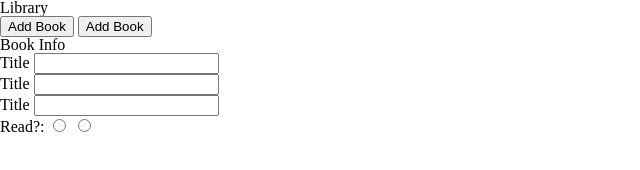
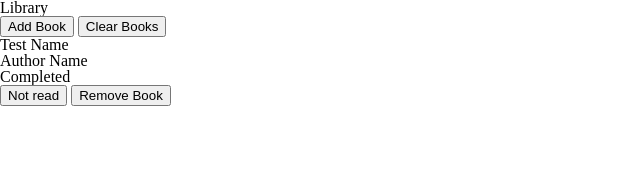
Before and after one commit to adamakers/library, a plain HTML site: page index.html in a window 1280 px wide. Shown: the whole page, without its empty margins (0-640 px from the left). Drawn offline with Linux system fonts and the light colour scheme; a web font is replaced by a local one.

Commit message:
moved modal to bottom of document

```diff
--- a/index.html
+++ b/index.html
@@ -11,6 +11,7 @@
   <link rel="preconnect" href="https://fonts.gstatic.com" crossorigin>
   <link href="https://fonts.googleapis.com/css2?family=Akshar:wght@500&display=swap" rel="stylesheet">
 
+  <!-- STYLES -->
   <link rel="stylesheet" href="./styles/reset.css">
   <link rel="stylesheet" href="./styles/style.css">
 
@@ -19,17 +20,37 @@
 
 <body>
   <header class="main-header">
-    <h1>Library</h1>
-    <ul class="book-options">
-      <button class="add-book-btn">Add Book</button>
-      <button class="clear-book-btn">Add Book</button>
-    </ul>
+    <div class="container">
+      <h1>Library</h1>
+      <ul class="book-options">
+        <button class="add-book-btn">Add Book</button>
+        <button class="clear-book-btn">Clear Books</button>
+      </ul>
+    </div>
   </header>
 
   <main>
     <div class="container">
 
       <div class="book-tile">
+        <h2>Test Name</h2>
+        <p class="author-name">Author Name</p>
+        <p class="read-status">Completed</p>
+        <button class="read-btn">Not read</button>
+        <button class="remove-btn">Remove Book</button>
+      </div>
+
+
+
+
+
+    </div>
+  </main>
+
+  <div class="modal">
+
+
+    <!-- <div class="add-book-popup">
         <header class="tile-header">Book Info</header>
         <form action="#">
           <fieldset>
@@ -46,14 +67,14 @@
           </fieldset>
           <fieldset>
             <label for="read">Read?:</label>
-            <input type="radio" id="read-yes" name="read-yes">
-            <input type="radio" id="read-no" name="read-no">
+            <input type="checkbox" id="read-status" name="read-status" value="true">
           </fieldset>
+          <footer>
+            <button class="form-btn">Submit</button>
+          </footer>
         </form>
-      </div>
-
-    </div>
-  </main>
+      </div> -->
+  </div>
 
   <script src="./scripts/script.js"></script>
 </body>
```
